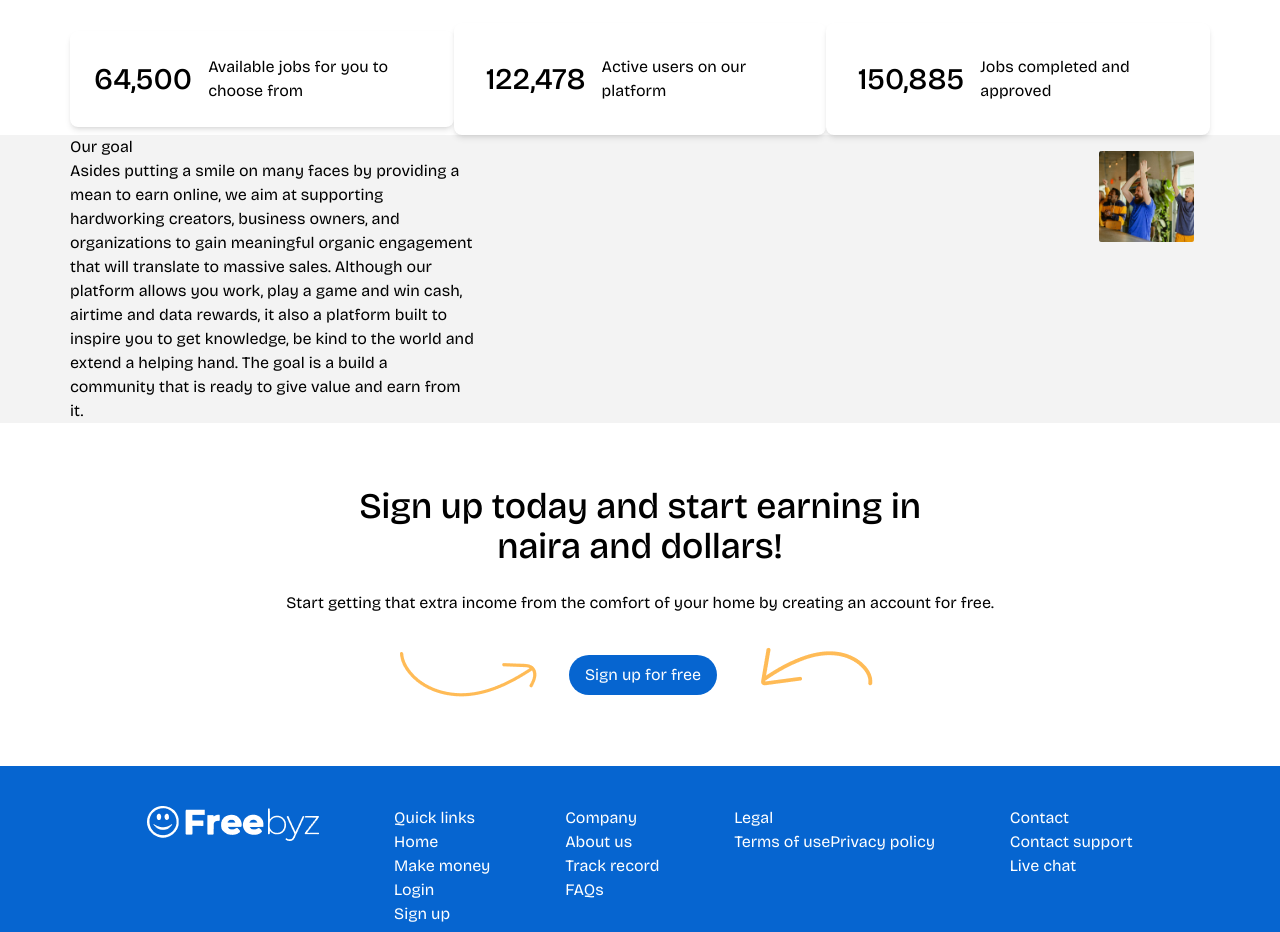
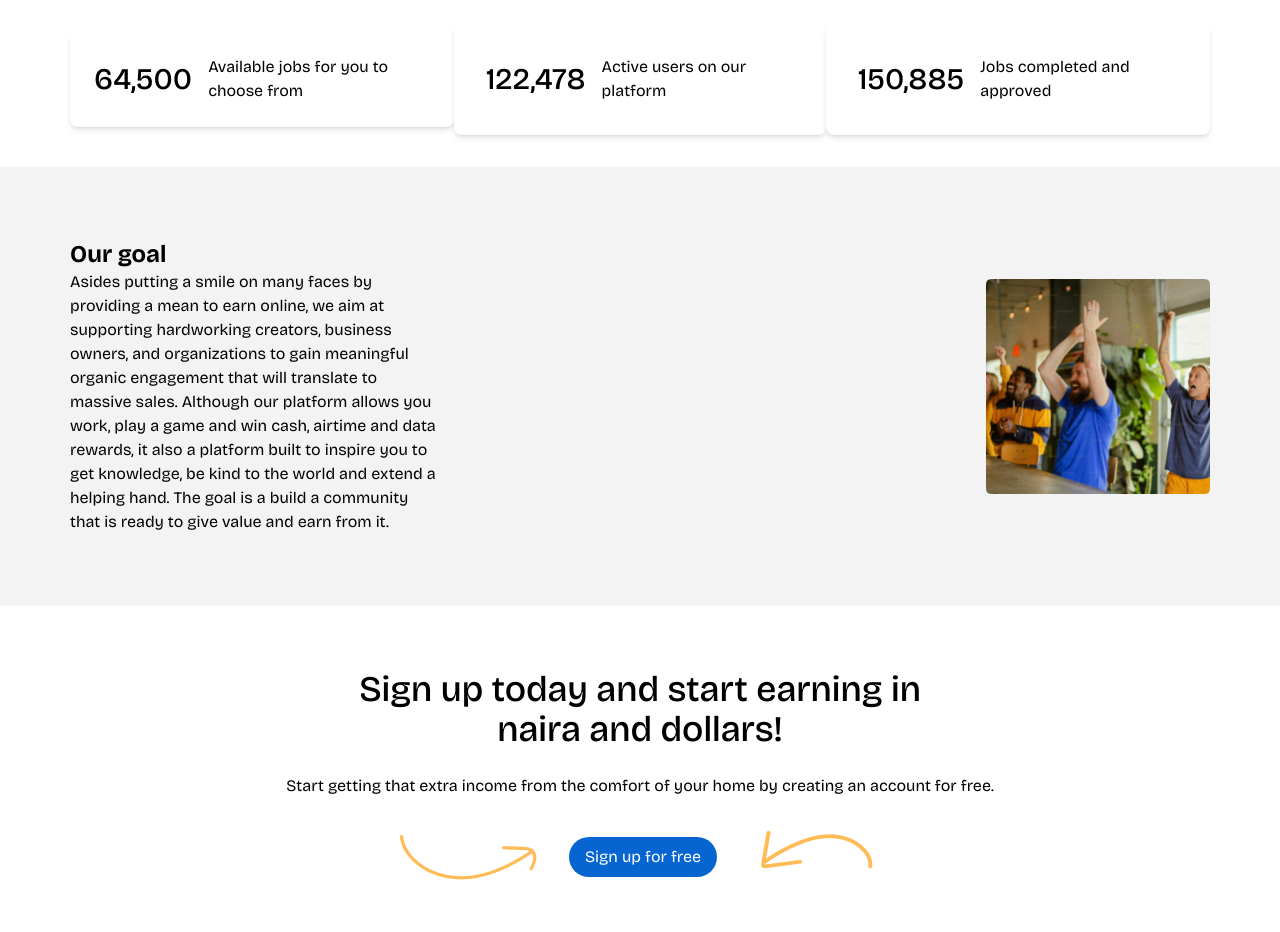
Before and after one commit to solotobby/gamification_fe, a React (Vite) app: page /about-us in a window 1280 px wide. Shown: the part 1160-2092 px from the top of the page. Built offline with nearby package versions, Linux system fonts and the light colour scheme.

Commit message:
Fixed a style for the ourgoal component

```diff
--- a/src/components/landing-page/OurGoal.jsx
+++ b/src/components/landing-page/OurGoal.jsx
@@ -1,9 +1,10 @@
 const OurGoal = () => {
     return (
-            <div className=" bg-customGray">
+           <div className="my-8">
+             <div className="my-8 bg-customGray">
                 <div className="container flex">
                     <div className="flex flex-col justify-center ite-center">
-                        <h1>Our goal</h1>
+                        <h1 className="text-2xl font-bold ">Our goal</h1>
                         <p className="w-2/5">
                             Asides putting a smile on many faces by providing a mean to earn online, we aim at supporting hardworking creators,
                             business owners, and organizations to gain meaningful organic engagement that will translate to massive sales.
@@ -12,11 +13,12 @@ const OurGoal = () => {
                             The goal is a build a community that is ready to give value and earn from it.
                         </p>
                     </div >
-                    <div className="w-1/3 p-4">
+                    <div className="w-4/5 py-20 my-8">
                          <img src="/images/Clapping.png" alt="ourgoal-image" className="w-full h-auto" />
                     </div>
                 </div>
             </div>
+           </div>
     )
 }
 
```
